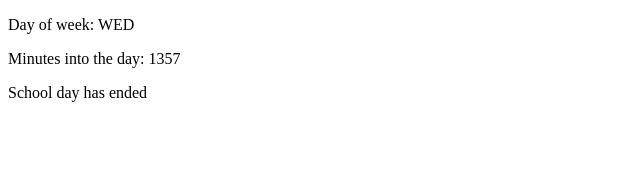
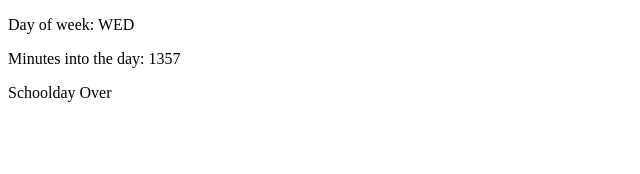
Before and after one commit to beck1888/k-today, a Next.js app: page / in a window 1280 px wide. Shown: the top 174 px of the page, without its empty margins (0-640 px from the left). Built offline with nearby package versions, Linux system fonts and the light colour scheme.

Commit message:
fix: update logic for handling end of school day and next class display in Home component

```diff
--- a/src/app/page.tsx
+++ b/src/app/page.tsx
@@ -63,11 +63,12 @@ export default function Home() {
     const events = daySchedule.events;
 
     for (let i = events.length - 1; i >= 0; i--) {
-      if (currentTime >= events[i].timestamp * 60) { // Convert minutes to seconds
+      if (currentTime >= events[i].timestamp * 60) {
         if (i === events.length - 1) {
           setTimeRemaining('');
           setNextClass(null);
-          return 'School day has ended';
+          setCurrentClass(null);
+          return 'Schoolday Over';
         }
         const currentBlockName = events[i].name.toLowerCase().replace(/\s+/g, '');
         if (classes) {
@@ -75,7 +76,9 @@ export default function Home() {
 
           // Look ahead for next significant class
           const nextBlockName = events[i + 1].name.toLowerCase().replace(/\s+/g, '');
-          if (nextBlockName === 'passingperiod') {
+          if (nextBlockName === 'endofday') {
+            setNextClass(null);
+          } else if (nextBlockName === 'passingperiod') {
             setNextClass(findNextSignificantClass(events, i + 1, classes));
           } else {
             setNextClass(classes[nextBlockName] || null);
```
